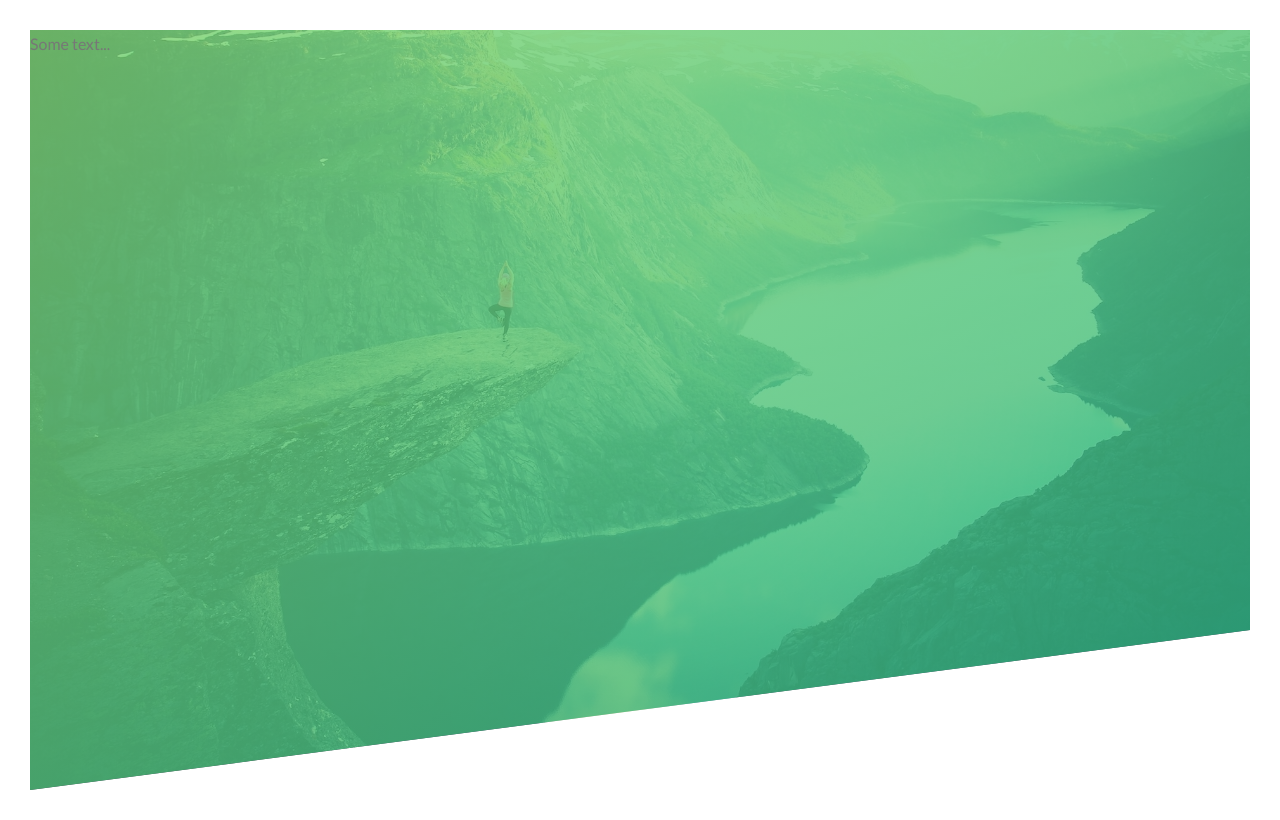
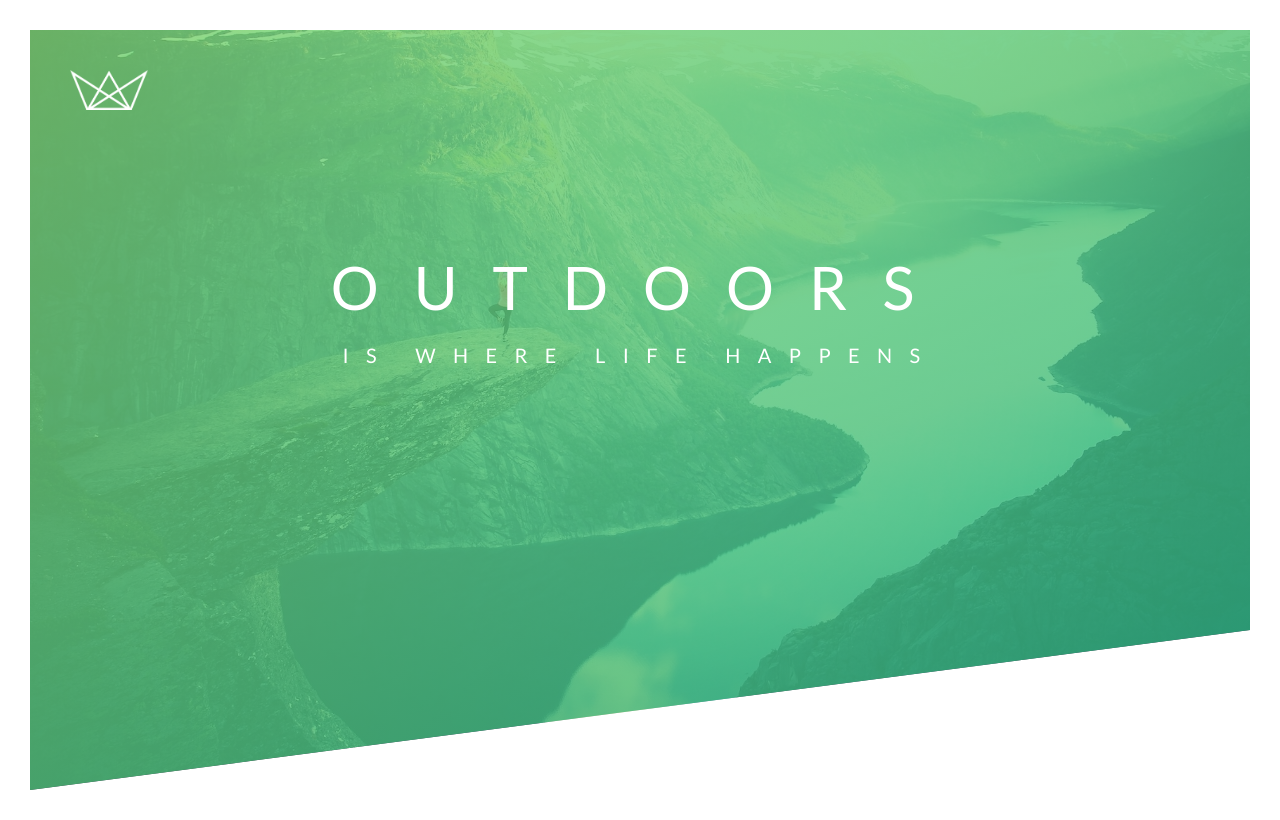
Before and after one commit to laiminhkiet7522/learn-html-css-advance, a plain HTML site: page Natours/starter/index.html in a window 1280 px wide. Drawn offline with Linux system fonts and the light colour scheme.

Commit message:
Section 2: Building the Header - Part 2

```diff
--- a/Natours/starter/css/style.css
+++ b/Natours/starter/css/style.css
@@ -23,6 +23,7 @@ body {
 }
 
 .header {
+  position: relative;
   height: 95vh;
   background-image: linear-gradient(
       to right bottom,
@@ -34,3 +35,41 @@ body {
   background-position: top;
   clip-path: polygon(0 0, 100% 0, 100% 75vh, 0 100%);
 }
+
+.logo-box{
+  position: absolute;
+  top: 40px;
+  left: 40px;
+}
+
+.logo{
+  height: 40px;
+}
+
+.text-box{
+  position: absolute;
+  top: 40%;
+  left: 50%;
+  transform: translate(-50%, -50%);
+  text-align: center;
+}
+
+.heading-primary{
+  color: #fff;
+  text-transform: uppercase;
+  margin-bottom: 60px;
+}
+
+.heading-primary-main{
+  display: block;
+  font-size: 60px;
+  font-weight: 400;
+  letter-spacing: 35px;
+}
+
+.heading-primary-sub{
+  display: block;
+   font-size: 20px;
+  font-weight: 400;
+  letter-spacing: 17.4px;
+}
--- a/Natours/starter/index.html
+++ b/Natours/starter/index.html
@@ -15,7 +15,15 @@
 
 <body>
     <header class="header">
-        Some text...
+        <div class="logo-box">
+            <img src="img/logo-white.png" alt="logo" class="logo">
+        </div>
+        <div class="text-box">
+            <h1 class="heading-primary">
+                <span class="heading-primary-main">Outdoors</span>
+                <span class="heading-primary-sub">is where life happens</span>
+            </h1>
+        </div>
     </header>
 </body>
 
```
